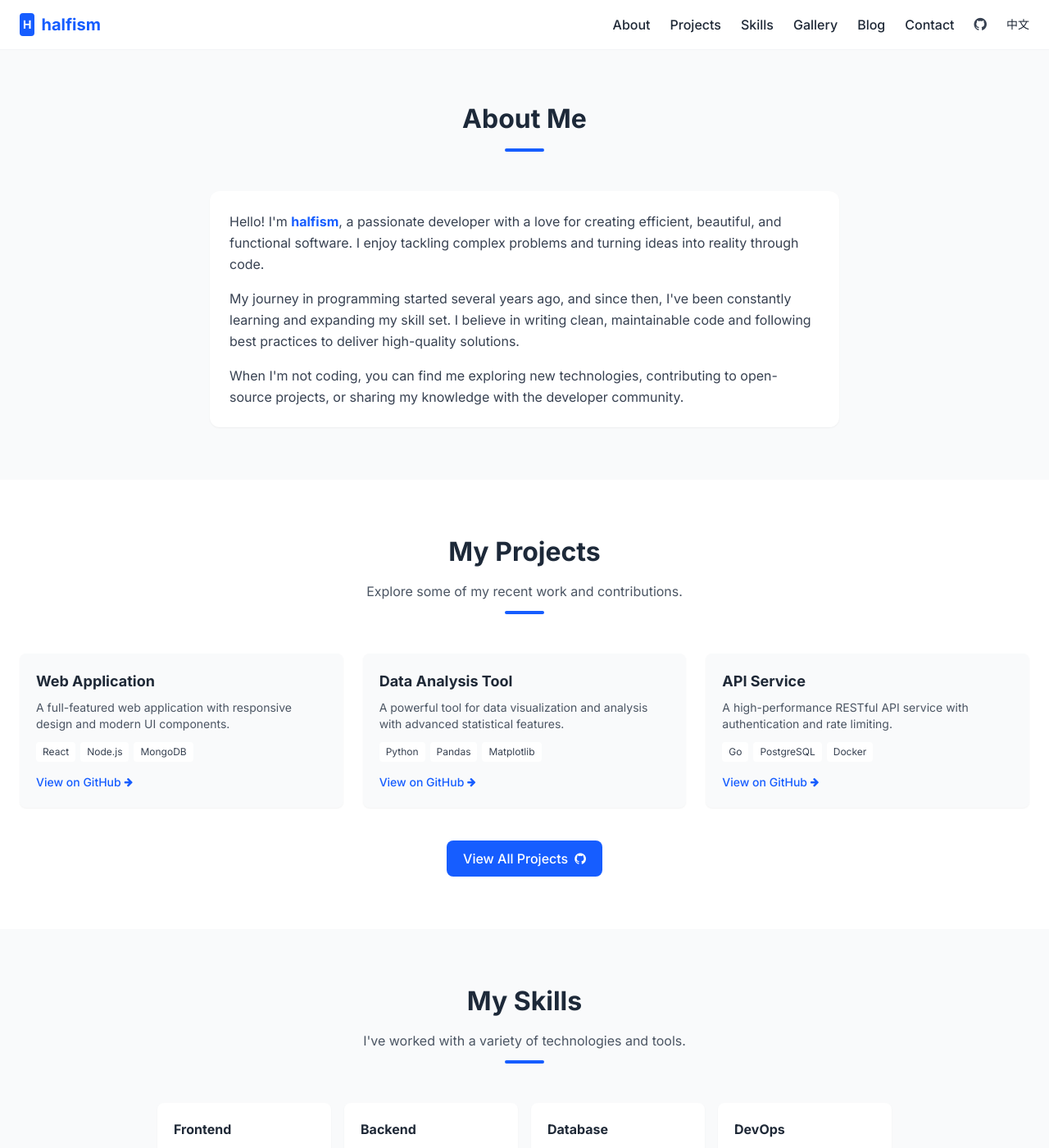
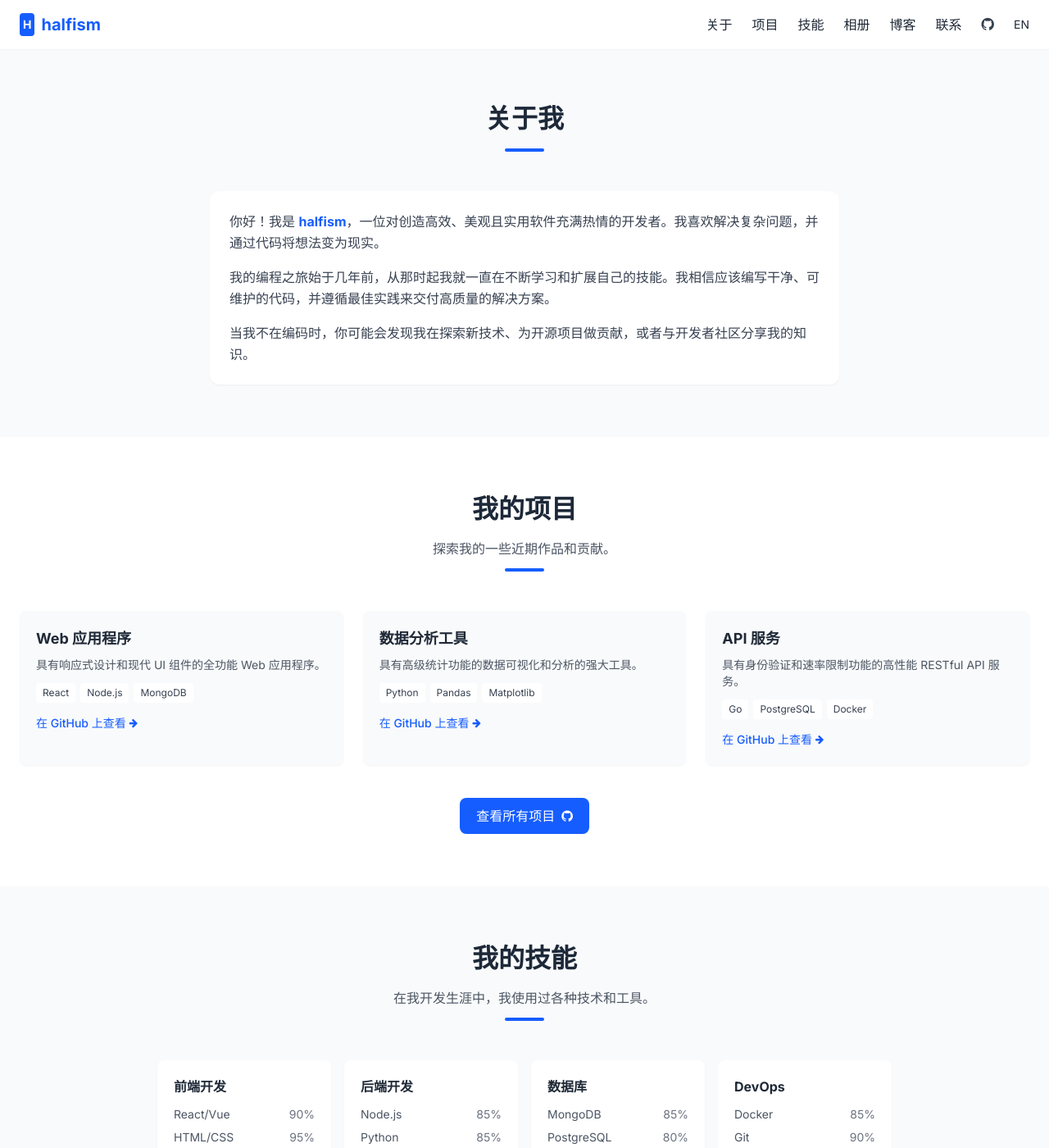
Before and after one commit to halfism/halfism.github.io, a Jekyll site: the page built from index.html, in a window 1280 px wide and 1400 px high, scrolled down 535 px. Shown: the whole window at 82% size. Built offline with Jekyll 4.4.1, drawn with Linux system fonts in a browser that asks for light colours; nearby versions of some CDN libraries; some of the changed text lies outside the part shown.

Commit message:
update halfism.github.io

```diff
--- a/_includes/footer.html
+++ b/_includes/footer.html
@@ -7,7 +7,7 @@
                     <span class="bg-primary text-white p-1 rounded text-sm">H</span>
                     halfism
                 </a>
-                <p class="text-gray-500 mt-1 text-sm">Passionate developer creating meaningful solutions</p>
+                <p class="text-gray-500 mt-1 text-sm">热衷于创造有意义解决方案的开发者</p>
             </div>
 
             <div class="flex items-center gap-3">
@@ -21,10 +21,10 @@
         </div>
 
         <div class="border-t border-gray-200 mt-6 pt-6 flex flex-col md:flex-row justify-between items-center">
-            <p class="text-gray-500 text-sm">&copy; {{ 'now' | date: "%Y" }} halfism. All rights reserved.</p>
+            <p class="text-gray-500 text-sm">&copy; {{ 'now' | date: "%Y" }} halfism。保留所有权利。</p>
             <div class="flex gap-4 mt-4 md:mt-0">
-                <a href="#" class="text-gray-500 hover:text-primary text-sm transition-custom">Privacy</a>
-                <a href="#" class="text-gray-500 hover:text-primary text-sm transition-custom">Terms</a>
+                <a href="#" class="text-gray-500 hover:text-primary text-sm transition-custom">隐私政策</a>
+                <a href="#" class="text-gray-500 hover:text-primary text-sm transition-custom">服务条款</a>
             </div>
         </div>
     </div>
--- a/_includes/header.html
+++ b/_includes/header.html
@@ -9,12 +9,12 @@
 
             <!-- Desktop Navigation -->
             <div class="hidden md:flex items-center space-x-6">
-                <a href="/#about" class="font-medium hover:text-primary transition-custom">About</a>
-                <a href="/#projects" class="font-medium hover:text-primary transition-custom">Projects</a>
-                <a href="/#skills" class="font-medium hover:text-primary transition-custom">Skills</a>
-                <a href="/gallery.html" class="font-medium hover:text-primary transition-custom">Gallery</a>
-                <a href="/blog.html" class="font-medium hover:text-primary transition-custom">Blog</a>
-                <a href="/#contact" class="font-medium hover:text-primary transition-custom">Contact</a>
+                <a href="/#about" class="font-medium hover:text-primary transition-custom">关于</a>
+                <a href="/#projects" class="font-medium hover:text-primary transition-custom">项目</a>
+                <a href="/#skills" class="font-medium hover:text-primary transition-custom">技能</a>
+                <a href="/gallery.html" class="font-medium hover:text-primary transition-custom">相册</a>
+                <a href="/blog.html" class="font-medium hover:text-primary transition-custom">博客</a>
+                <a href="/#contact" class="font-medium hover:text-primary transition-custom">联系</a>
                 <a href="https://github.com/{{ site.github_username }}" target="_blank" class="text-gray-700 hover:text-primary transition-custom flex items-center gap-2">
                     <i class="fa fa-github text-lg"></i>
                 </a>
@@ -42,12 +42,12 @@
         <!-- Mobile Navigation Menu -->
         <div id="mobile-menu" class="md:hidden hidden mt-4 pb-2">
             <div class="flex flex-col space-y-3">
-                <a href="/#about" class="font-medium hover:text-primary transition-custom py-2">About</a>
-                <a href="/#projects" class="font-medium hover:text-primary transition-custom py-2">Projects</a>
-                <a href="/#skills" class="font-medium hover:text-primary transition-custom py-2">Skills</a>
-                <a href="/gallery.html" class="font-medium hover:text-primary transition-custom py-2">Gallery</a>
-                <a href="/blog.html" class="font-medium hover:text-primary transition-custom py-2">Blog</a>
-                <a href="/#contact" class="font-medium hover:text-primary transition-custom py-2">Contact</a>
+                <a href="/#about" class="font-medium hover:text-primary transition-custom py-2">关于</a>
+                <a href="/#projects" class="font-medium hover:text-primary transition-custom py-2">项目</a>
+                <a href="/#skills" class="font-medium hover:text-primary transition-custom py-2">技能</a>
+                <a href="/gallery.html" class="font-medium hover:text-primary transition-custom py-2">相册</a>
+                <a href="/blog.html" class="font-medium hover:text-primary transition-custom py-2">博客</a>
+                <a href="/#contact" class="font-medium hover:text-primary transition-custom py-2">联系</a>
                 <a href="https://github.com/{{ site.github_username }}" target="_blank" class="text-gray-700 hover:text-primary transition-custom py-2 flex items-center gap-2">
                     <i class="fa fa-github"></i> GitHub
                 </a>
--- a/index.html
+++ b/index.html
@@ -1,29 +1,29 @@
 ---
 layout: default
-title: Home
-lang: en
+title: 首页
+lang: zh
 ---
 
 {% include header.html %}
 
 <main class="pt-20">
-    <!-- Hero Section -->
+    <!-- 英雄区域 -->
     <section class="py-16 md:py-24 bg-white">
         <div class="container mx-auto px-4 md:px-6">
             <div class="flex flex-col md:flex-row items-center gap-10">
                 <div class="md:w-1/2 space-y-4">
                     <h1 class="text-[clamp(2rem,5vw,3rem)] font-bold leading-tight text-dark">
-                        Hello, I'm <span class="text-primary">halfism</span>
+                        你好，我是 <span class="text-primary">halfism</span>
                     </h1>
                     <p class="text-lg md:text-xl text-gray-600 max-w-lg">
-                        A passionate developer focused on creating meaningful and efficient solutions through code.
+                        一位热爱通过代码创造有意义且高效解决方案的开发者。
                     </p>
                     <div class="flex flex-wrap gap-3 pt-2">
                         <a href="#projects" class="bg-primary hover:bg-primary/90 text-white px-5 py-2.5 rounded-lg transition-custom font-medium">
-                            View My Work
+                            查看我的作品
                         </a>
                         <a href="#contact" class="bg-white hover:bg-gray-50 text-gray-800 px-5 py-2.5 rounded-lg transition-custom font-medium border border-gray-200">
-                            Get In Touch
+                            联系我
                         </a>
                     </div>
                 </div>
@@ -39,88 +39,84 @@ lang: en
         </div>
     </section>
 
-    <!-- About Me -->
+    <!-- 关于我 -->
     <section id="about" class="py-16 bg-gray-50">
         <div class="container mx-auto px-4 md:px-6">
             <div class="text-center mb-12">
-                <h2 class="text-[clamp(1.5rem,3vw,2rem)] font-bold text-dark mb-3">About Me</h2>
+                <h2 class="text-[clamp(1.5rem,3vw,2rem)] font-bold text-dark mb-3">关于我</h2>
                 <div class="w-12 h-1 bg-primary mx-auto rounded-full"></div>
             </div>
 
             <div class="max-w-3xl mx-auto">
                 <div class="bg-white rounded-xl p-6 shadow-sm">
                     <p class="text-gray-700 mb-4 leading-relaxed">
-                        Hello! I'm <strong class="text-primary">halfism</strong>, a passionate developer with a love for creating efficient,
-                        beautiful, and functional software. I enjoy tackling complex problems and turning ideas into reality through code.
+                        你好！我是 <strong class="text-primary">halfism</strong>，一位对创造高效、美观且实用软件充满热情的开发者。我喜欢解决复杂问题，并通过代码将想法变为现实。
                     </p>
                     <p class="text-gray-700 mb-4 leading-relaxed">
-                        My journey in programming started several years ago, and since then, I've been constantly learning and
-                        expanding my skill set. I believe in writing clean, maintainable code and following best practices to
-                        deliver high-quality solutions.
+                        我的编程之旅始于几年前，从那时起我就一直在不断学习和扩展自己的技能。我相信应该编写干净、可维护的代码，并遵循最佳实践来交付高质量的解决方案。
                     </p>
                     <p class="text-gray-700 leading-relaxed">
-                        When I'm not coding, you can find me exploring new technologies, contributing to open-source projects,
-                        or sharing my knowledge with the developer community.
+                        当我不在编码时，你可能会发现我在探索新技术、为开源项目做贡献，或者与开发者社区分享我的知识。
                     </p>
                 </div>
             </div>
         </div>
     </section>
 
-    <!-- Projects Showcase -->
+    <!-- 项目展示 -->
     <section id="projects" class="py-16 bg-white">
         <div class="container mx-auto px-4 md:px-6">
             <div class="text-center mb-12">
-                <h2 class="text-[clamp(1.5rem,3vw,2rem)] font-bold text-dark mb-3">My Projects</h2>
-                <p class="text-gray-600 max-w-2xl mx-auto">Explore some of my recent work and contributions.</p>
+                <h2 class="text-[clamp(1.5rem,3vw,2rem)] font-bold text-dark mb-3">我的项目</h2>
+                <p class="text-gray-600 max-w-2xl mx-auto">探索我的一些近期作品和贡献。</p>
                 <div class="w-12 h-1 bg-primary mx-auto rounded-full mt-3"></div>
             </div>
 
             <div class="grid grid-cols-1 md:grid-cols-2 lg:grid-cols-3 gap-6">
-                <!-- Project Card 1 -->
+                <!-- 项目卡片 1 -->
                 <div class="bg-gray-50 rounded-lg overflow-hidden shadow-sm hover:shadow-md transition-custom">
                     <div class="p-5">
-                        <h3 class="text-lg font-bold mb-2">Web Application</h3>
-                        <p class="text-gray-600 text-sm mb-3">A full-featured web application with responsive design and modern UI components.</p>
+                        <h3 class="text-lg font-bold mb-2">Web 应用程序</h3>
+                        <p class="text-gray-600 text-sm mb-3">具有响应式设计和现代 UI 组件的全功能 Web 应用程序。</p>
                         <div class="flex flex-wrap gap-1.5 mb-3">
                             <span class="bg-white text-gray-700 text-xs px-2 py-1 rounded">React</span>
                             <span class="bg-white text-gray-700 text-xs px-2 py-1 rounded">Node.js</span>
                             <span class="bg-white text-gray-700 text-xs px-2 py-1 rounded">MongoDB</span>
                         </div>
                         <a href="https://github.com/{{ site.github_username }}" target="_blank" class="inline-flex items-center gap-1 text-primary font-medium text-sm hover:underline">
-                            View on GitHub <i class="fa fa-arrow-right text-xs"></i>
+                            在 GitHub 上查看 <i class="fa fa-arrow-right text-xs"></i>
                         </a>
                     </div>
                 </div>
 
-                <!-- Project Card 2 -->
+                <!-- 项目卡片 2 -->
                 <div class="bg-gray-50 rounded-lg overflow-hidden shadow-sm hover:shadow-md transition-custom">
                     <div class="p-5">
-                        <h3 class="text-lg font-bold mb-2">Data Analysis Tool</h3>
-                        <p class="text-gray-600 text-sm mb-3">A powerful tool for data visualization and analysis with advanced statistical features.</p>
+                        <h3 class="text-lg font-bold mb-2">数据分析工具</h3>
+                        <p class="text-gray-600 text-sm mb-3">具有高级统计功能的数据可视化和分析的强大工具。</p>
                         <div class="flex flex-wrap gap-1.5 mb-3">
                             <span class="bg-white text-gray-700 text-xs px-2 py-1 rounded">Python</span>
                             <span class="bg-white text-gray-700 text-xs px-2 py-1 rounded">Pandas</span>
                             <span class="bg-white text-gray-700 text-xs px-2 py-1 rounded">Matplotlib</span>
                         </div>
                         <a href="https://github.com/{{ site.github_username }}" target="_blank" class="inline-flex items-center gap-1 text-primary font-medium text-sm hover:underline">
-                            View on GitHub <i class="fa fa-arrow-right text-xs"></i>
+                            在 GitHub 上查看 <i class="fa fa-arrow-right text-xs"></i>
                         </a>
                     </div>
                 </div>
 
-                <!-- Project Card 3 -->
+                <!-- 项目卡片 3 -->
                 <div class="bg-gray-50 rounded-lg overflow-hidden shadow-sm hover:shadow-md transition-custom">
                     <div class="p-5">
-                        <h3 class="text-lg font-bold mb-2">API Service</h3>
-                        <p class="text-gray-600 text-sm mb-3">A high-performance RESTful API service with authentication and rate limiting.</p>
+                        <h3 class="text-lg font-bold mb-2">API 服务</h3>
+                        <p class="text-gray-600 text-sm mb-3">具有身份验证和速率限制功能的高性能 RESTful API 服务。</p>
                         <div class="flex flex-wrap gap-1.5 mb-3">
                             <span class="bg-white text-gray-700 text-xs px-2 py-1 rounded">Go</span>
                             <span class="bg-white text-gray-700 text-xs px-2 py-1 rounded">PostgreSQL</span>
                             <span class="bg-white text-gray-700 text-xs px-2 py-1 rounded">Docker</span>
                         </div>
                         <a href="https://github.com/{{ site.github_username }}" target="_blank" class="inline-flex items-center gap-1 text-primary font-medium text-sm hover:underline">
-                            View on GitHub <i class="fa fa-arrow-right text-xs"></i>
+                            在 GitHub 上查看 <i class="fa fa-arrow-right text-xs"></i>
                         </a>
                     </div>
                 </div>
@@ -128,24 +124,24 @@ lang: en
 
             <div class="text-center mt-10">
                 <a href="https://github.com/{{ site.github_username }}?tab=repositories" target="_blank" class="inline-flex items-center gap-2 bg-primary hover:bg-primary/90 text-white px-5 py-2.5 rounded-lg transition-custom font-medium">
-                    View All Projects <i class="fa fa-github"></i>
+                    查看所有项目 <i class="fa fa-github"></i>
                 </a>
             </div>
         </div>
     </section>
 
-    <!-- Skills Showcase -->
+    <!-- 技能展示 -->
     <section id="skills" class="py-16 bg-gray-50">
         <div class="container mx-auto px-4 md:px-6">
             <div class="text-center mb-12">
-                <h2 class="text-[clamp(1.5rem,3vw,2rem)] font-bold text-dark mb-3">My Skills</h2>
-                <p class="text-gray-600 max-w-2xl mx-auto">I've worked with a variety of technologies and tools.</p>
+                <h2 class="text-[clamp(1.5rem,3vw,2rem)] font-bold text-dark mb-3">我的技能</h2>
+                <p class="text-gray-600 max-w-2xl mx-auto">在我开发生涯中，我使用过各种技术和工具。</p>
                 <div class="w-12 h-1 bg-primary mx-auto rounded-full mt-3"></div>
             </div>
 
             <div class="grid grid-cols-1 sm:grid-cols-2 lg:grid-cols-4 gap-4 max-w-4xl mx-auto">
                 <div class="bg-white p-5 rounded-lg shadow-sm">
-                    <h4 class="font-bold mb-3 text-gray-800">Frontend</h4>
+                    <h4 class="font-bold mb-3 text-gray-800">前端开发</h4>
                     <ul class="space-y-2 text-sm">
                         <li class="flex justify-between">
                             <span class="text-gray-600">React/Vue</span>
@@ -163,7 +159,7 @@ lang: en
                 </div>
 
                 <div class="bg-white p-5 rounded-lg shadow-sm">
-                    <h4 class="font-bold mb-3 text-gray-800">Backend</h4>
+                    <h4 class="font-bold mb-3 text-gray-800">后端开发</h4>
                     <ul class="space-y-2 text-sm">
                         <li class="flex justify-between">
                             <span class="text-gray-600">Node.js</span>
@@ -181,7 +177,7 @@ lang: en
                 </div>
 
                 <div class="bg-white p-5 rounded-lg shadow-sm">
-                    <h4 class="font-bold mb-3 text-gray-800">Database</h4>
+                    <h4 class="font-bold mb-3 text-gray-800">数据库</h4>
                     <ul class="space-y-2 text-sm">
                         <li class="flex justify-between">
                             <span class="text-gray-600">MongoDB</span>
@@ -219,19 +215,19 @@ lang: en
         </div>
     </section>
 
-    <!-- Contact Section -->
+    <!-- 联系部分 -->
     <section id="contact" class="py-16 bg-white">
         <div class="container mx-auto px-4 md:px-6">
             <div class="text-center mb-12">
-                <h2 class="text-[clamp(1.5rem,3vw,2rem)] font-bold text-dark mb-3">Get In Touch</h2>
-                <p class="text-gray-600 max-w-2xl mx-auto">Have a project in mind or want to collaborate?</p>
+                <h2 class="text-[clamp(1.5rem,3vw,2rem)] font-bold text-dark mb-3">联系我</h2>
+                <p class="text-gray-600 max-w-2xl mx-auto">有项目想法或想合作吗？</p>
                 <div class="w-12 h-1 bg-primary mx-auto rounded-full mt-3"></div>
             </div>
 
             <div class="max-w-4xl mx-auto">
                 <div class="grid grid-cols-1 lg:grid-cols-2 gap-8">
                     <div class="bg-gray-50 p-6 rounded-xl">
-                        <h3 class="text-lg font-bold mb-4">Contact Information</h3>
+                        <h3 class="text-lg font-bold mb-4">联系信息</h3>
 
                         <div class="space-y-4">
                             <div class="flex items-start gap-3">
@@ -239,7 +235,7 @@ lang: en
                                     <i class="fa fa-envelope text-primary text-sm"></i>
                                 </div>
                                 <div>
-                                    <h4 class="font-medium text-gray-900">Email</h4>
+                                    <h4 class="font-medium text-gray-900">邮箱</h4>
                                     <p class="text-gray-600 mt-1 text-sm">{{ site.email }}</p>
                                 </div>
                             </div>
@@ -267,32 +263,32 @@ lang: en
                     </div>
 
                     <div class="bg-gray-50 p-6 rounded-xl">
-                        <h3 class="text-lg font-bold mb-4">Send Me a Message</h3>
+                        <h3 class="text-lg font-bold mb-4">给我留言</h3>
 
                         <form>
                             <div class="grid grid-cols-1 sm:grid-cols-2 gap-4 mb-4">
                                 <div>
-                                    <label for="name" class="block text-sm font-medium text-gray-700 mb-1">Your Name</label>
-                                    <input type="text" id="name" class="w-full px-3 py-2 border border-gray-300 rounded-lg focus:ring-1 focus:ring-primary focus:border-primary transition-custom text-sm" placeholder="John Doe">
+                                    <label for="name" class="block text-sm font-medium text-gray-700 mb-1">姓名</label>
+                                    <input type="text" id="name" class="w-full px-3 py-2 border border-gray-300 rounded-lg focus:ring-1 focus:ring-primary focus:border-primary transition-custom text-sm" placeholder="张三">
                                 </div>
                                 <div>
-                                    <label for="email" class="block text-sm font-medium text-gray-700 mb-1">Your Email</label>
-                                    <input type="email" id="email" class="w-full px-3 py-2 border border-gray-300 rounded-lg focus:ring-1 focus:ring-primary focus:border-primary transition-custom text-sm" placeholder="john@example.com">
+                                    <label for="email" class="block text-sm font-medium text-gray-700 mb-1">邮箱</label>
+                                    <input type="email" id="email" class="w-full px-3 py-2 border border-gray-300 rounded-lg focus:ring-1 focus:ring-primary focus:border-primary transition-custom text-sm" placeholder="zhangsan@example.com">
                                 </div>
                             </div>
 
                             <div class="mb-4">
-                                <label for="subject" class="block text-sm font-medium text-gray-700 mb-1">Subject</label>
-                                <input type="text" id="subject" class="w-full px-3 py-2 border border-gray-300 rounded-lg focus:ring-1 focus:ring-primary focus:border-primary transition-custom text-sm" placeholder="Project Inquiry">
+                                <label for="subject" class="block text-sm font-medium text-gray-700 mb-1">主题</label>
+                                <input type="text" id="subject" class="w-full px-3 py-2 border border-gray-300 rounded-lg focus:ring-1 focus:ring-primary focus:border-primary transition-custom text-sm" placeholder="项目咨询">
                             </div>
 
                             <div class="mb-4">
-                                <label for="message" class="block text-sm font-medium text-gray-700 mb-1">Your Message</label>
-                                <textarea id="message" rows="3" class="w-full px-3 py-2 border border-gray-300 rounded-lg focus:ring-1 focus:ring-primary focus:border-primary transition-custom text-sm" placeholder="Tell me about your project..."></textarea>
+                                <label for="message" class="block text-sm font-medium text-gray-700 mb-1">消息</label>
+                                <textarea id="message" rows="3" class="w-full px-3 py-2 border border-gray-300 rounded-lg focus:ring-1 focus:ring-primary focus:border-primary transition-custom text-sm" placeholder="告诉我你的项目..."></textarea>
                             </div>
 
                             <button type="submit" class="w-full bg-primary hover:bg-primary/90 text-white px-4 py-2.5 rounded-lg transition-custom font-medium text-sm">
-                                Send Message
+                                发送消息
                             </button>
                         </form>
                     </div>
```
